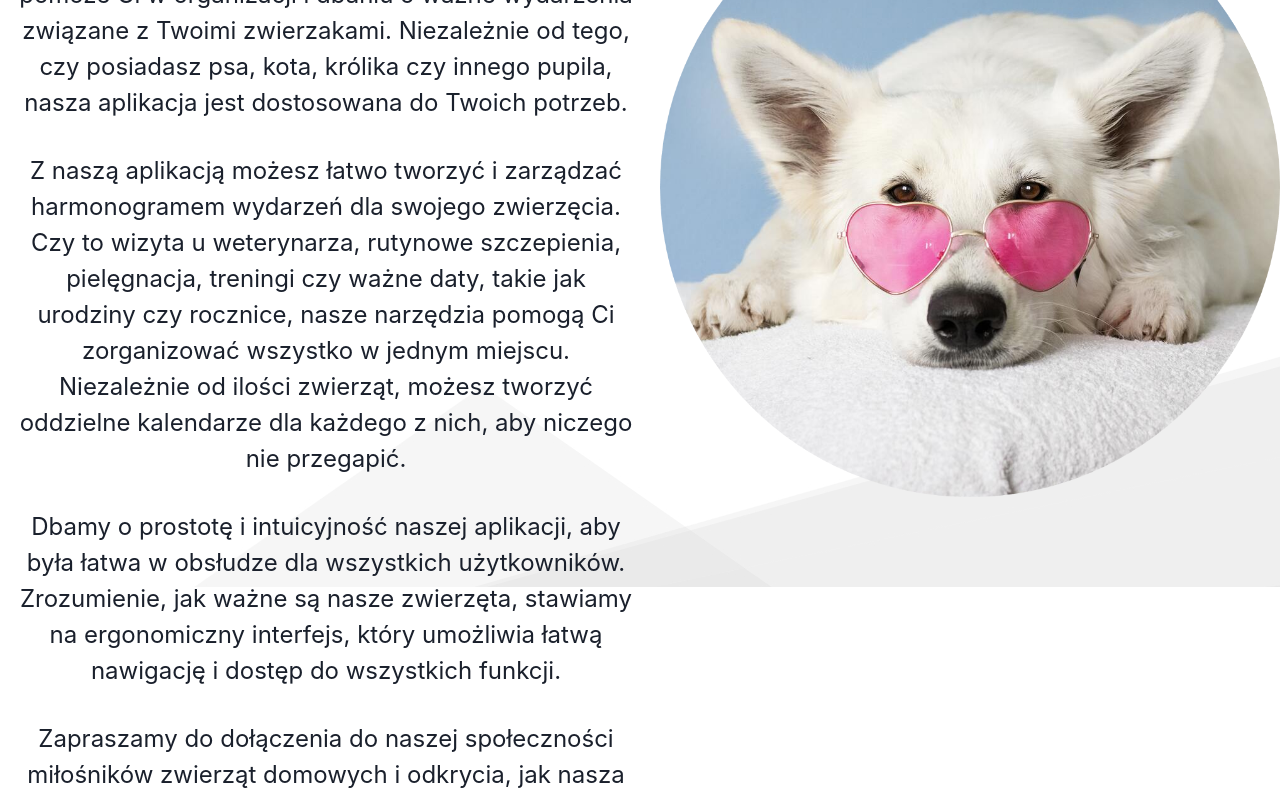
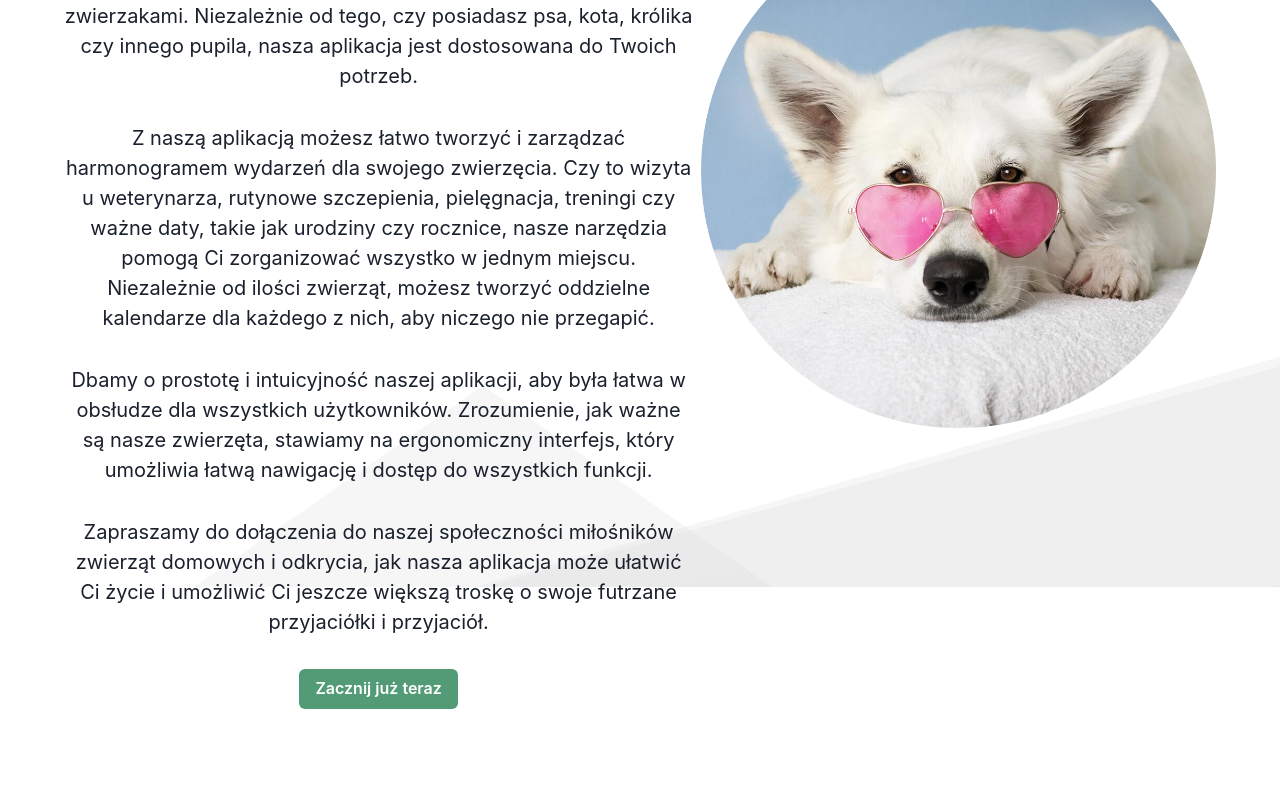
Before and after one commit to kczmrz/YourPetStory, a Next.js app: page /about in a window 1280 px wide. Shown: the part 300-1099 px from the top of the page. After the commit the page ends 1009 px from the top, so only its background shows below. Built offline with nearby package versions, Linux system fonts and the light colour scheme.

Commit message:
Fix issues with responsive layout, add color modes and change color modes variables names

```diff
--- a/src/components/aboutPage/AboutPageComponent.tsx
+++ b/src/components/aboutPage/AboutPageComponent.tsx
@@ -1,37 +1,59 @@
-import { SimpleGrid, Center, Text, Stack, GridItem, Button, Box } from "@chakra-ui/react";
+import { Center, Text, Stack, Button, Box, useColorModeValue } from "@chakra-ui/react";
 import Link from 'next/link';
 import Image from 'next/image';
 import { indexdog } from '../../images/index'
+import { ThemeAppDay } from "@/app/ColorsTheme";
 
 export default function AboutPageComponent()
 {
+    const HeaderBackgroundColor = useColorModeValue(ThemeAppDay.lgreen1, "yellow.100");
+    const BtnBackgroundColor = useColorModeValue(ThemeAppDay.lgreen2, "yellow.600");
+    const BtnHoverBackgroundColor = useColorModeValue(ThemeAppDay.lgreen1, "yellow.400");
+
     return(<>
             <Center h={"100%"}>
-                <Stack display={"flex"} direction={{lg: 'row', md: 'column', sm: 'column'}} h={"100%"}>
-                    <Stack w={{lg: "50%", md: "100%", sm: "100%"}} direction={"column"} alignItems={"center"} textAlign={"center"} fontSize={"2xl"} gap={"2rem"} mt={"2rem"} marginLeft={"1rem"} marginRight={"1rem"}>
-                        <Text fontSize={"6xl"}>
+                <Stack display={"flex"}
+                    direction={{lg: 'row', md: 'column', sm: 'column'}}
+                    h={"100%"}
+                    w={"90%"}>
+                    <Stack w={{lg: "55%", md: "100%", sm: "100%"}}
+                        direction={"column"}
+                        alignItems={"center"}
+                        textAlign={"center"}
+                        fontSize={{"2xl": "2xl", xl: "2xl"}}
+                        gap={"2rem"}
+                        mt={"2rem"}>
+                        <Text fontSize={"6xl"} color={HeaderBackgroundColor}>
                             O nas
                         </Text>
-                        <Text>
+                        <Text fontSize={{ "2xl": "2xl", md: "xl" }}>
                             Nasza aplikacja to wszechstronne narzędzie, które pomoże Ci w organizacji i dbaniu o ważne wydarzenia związane z Twoimi zwierzakami. Niezależnie od tego, czy posiadasz psa, kota, królika czy innego pupila, nasza aplikacja jest dostosowana do Twoich potrzeb.
                         </Text>
-                        <Text>
+                        <Text fontSize={{ "2xl": "2xl", md: "xl" }}>
                             Z naszą aplikacją możesz łatwo tworzyć i zarządzać harmonogramem wydarzeń dla swojego zwierzęcia. Czy to wizyta u weterynarza, rutynowe szczepienia, pielęgnacja, treningi czy ważne daty, takie jak urodziny czy rocznice, nasze narzędzia pomogą Ci zorganizować wszystko w jednym miejscu. Niezależnie od ilości zwierząt, możesz tworzyć oddzielne kalendarze dla każdego z nich, aby niczego nie przegapić.
                         </Text>
-                        <Text>
+                        <Text fontSize={{ "2xl": "2xl", md: "xl" }}>
                             Dbamy o prostotę i intuicyjność naszej aplikacji, aby była łatwa w obsłudze dla wszystkich użytkowników. Zrozumienie, jak ważne są nasze zwierzęta, stawiamy na ergonomiczny interfejs, który umożliwia łatwą nawigację i dostęp do wszystkich funkcji.
                         </Text>
-                        <Text>
+                        <Text fontSize={{ "2xl": "2xl", md: "xl" }}>
                             Zapraszamy do dołączenia do naszej społeczności miłośników zwierząt domowych i odkrycia, jak nasza aplikacja może ułatwić Ci życie i umożliwić Ci jeszcze większą troskę o swoje futrzane przyjaciółki i przyjaciół.
                         </Text>
                         <Link href={"/login"}>
-                        <Button colorScheme={'blue'} variant={'solid'} flex={1}>
+                        <Button colorScheme={'blue'}
+                            variant={'solid'}
+                            flex={1}
+                            bg={BtnBackgroundColor}
+                            _hover={{bg: BtnHoverBackgroundColor}}>
                             Zacznij już teraz
                         </Button>
                         </Link>
                     </Stack>
-                    <Box w={{lg: "50%", md: "100%"}} display={{lg: "flex", xsm: "none"}} alignItems={"center"} justifyContent={"center"}>
-                        <Image src={indexdog} alt=""/>
+                    <Box w={{lg: "45%", md: "100%"}}
+                        display={{lg: "flex", xsm: "none"}}
+                        alignItems={"center"}
+                        justifyContent={"center"}
+                        mb={"2rem"}>
+                        <Image src={indexdog} alt="Animal Background image"/>
                     </Box>
                 </Stack>
             </Center>
--- a/src/components/indexPage/indexpage.tsx
+++ b/src/components/indexPage/indexpage.tsx
@@ -5,10 +5,10 @@ import { indexdog } from "@/images"
 import { ThemeAppDay } from "@/app/ColorsTheme";
 export default function IndexPage() {
 
-  const Header2 = useColorModeValue(ThemeAppDay.lgreen1, "yellow.100");
-  const Describe = useColorModeValue("black", "white");
-  const btnFirst = useColorModeValue(ThemeAppDay.lgreen2, "yellow.600")
-  const btnFirst_hover = useColorModeValue(ThemeAppDay.lgreen1, "yellow.400")
+  const HeaderBackgroundColor = useColorModeValue(ThemeAppDay.lgreen1, "yellow.100");
+  const TextDescriptionColor = useColorModeValue("black", "white");
+  const BtnBackgroundColor = useColorModeValue(ThemeAppDay.lgreen2, "yellow.600")
+  const BtnHoverBackgroundColor = useColorModeValue(ThemeAppDay.lgreen1, "yellow.400")
    return(
     <>
     <Stack minH={'80vh'} direction={{xl: 'row', md: 'row'}}>
@@ -23,12 +23,12 @@ export default function IndexPage() {
                 Zaoferuj swoim pupilom najlepszą opiekę
                 </Text>
               <br />{' '}
-            <Text color={Header2} as={'span'} fontSize={{ base: '1xl', md: '2xl', lg: '3xl' }}>
+            <Text color={HeaderBackgroundColor} as={'span'} fontSize={{ base: '1xl', md: '2xl', lg: '3xl' }}>
                Z naszą aplikacją to prostsze niż myślisz!
             </Text>{' '}
             </Heading>
 
-            <Text fontSize={{ base: 'md', lg: 'lg' }} color={Describe}>
+            <Text fontSize={{ base: 'md', lg: 'lg' }} color={TextDescriptionColor}>
             Nasza aplikacja zapewni Ci pełną kontrolę nad opieką nad Twoim zwierzakiem! Wizyty u weterynarza, zajęcia z tresury czy wizyty u psiego fryzjera staną się teraz łatwe do zaplanowania i nie będą wymykać się spod kontroli. Dodatkowo, będziesz mógł śledzić rozwój i zmiany Twojego pupila wraz z jego dorastaniem. Ciesz się pełnym spektrum opieki nad swoim zwierzakiem dzięki naszej aplikacji
 
           </Text>
@@ -37,10 +37,10 @@ export default function IndexPage() {
             <Link href={'/register'}>
               <Button
               rounded={'full'}
-              bg={btnFirst}
+              bg={BtnBackgroundColor}
               color={'white'}
               _hover={{
-                bg: btnFirst_hover,
+                bg: BtnHoverBackgroundColor,
               }}>
               Dołącz do nas!
               </Button>
--- a/src/pages/about.tsx
+++ b/src/pages/about.tsx
@@ -8,6 +8,7 @@ export default function About()
      /* Dzien / Noc - motyw */
   const BoxBG = useColorModeValue(BgImage.day, BgImage.night);
   const { colorMode, toggleColorMode } = useColorMode();
+
  return(
   <>
     <Head>
```
